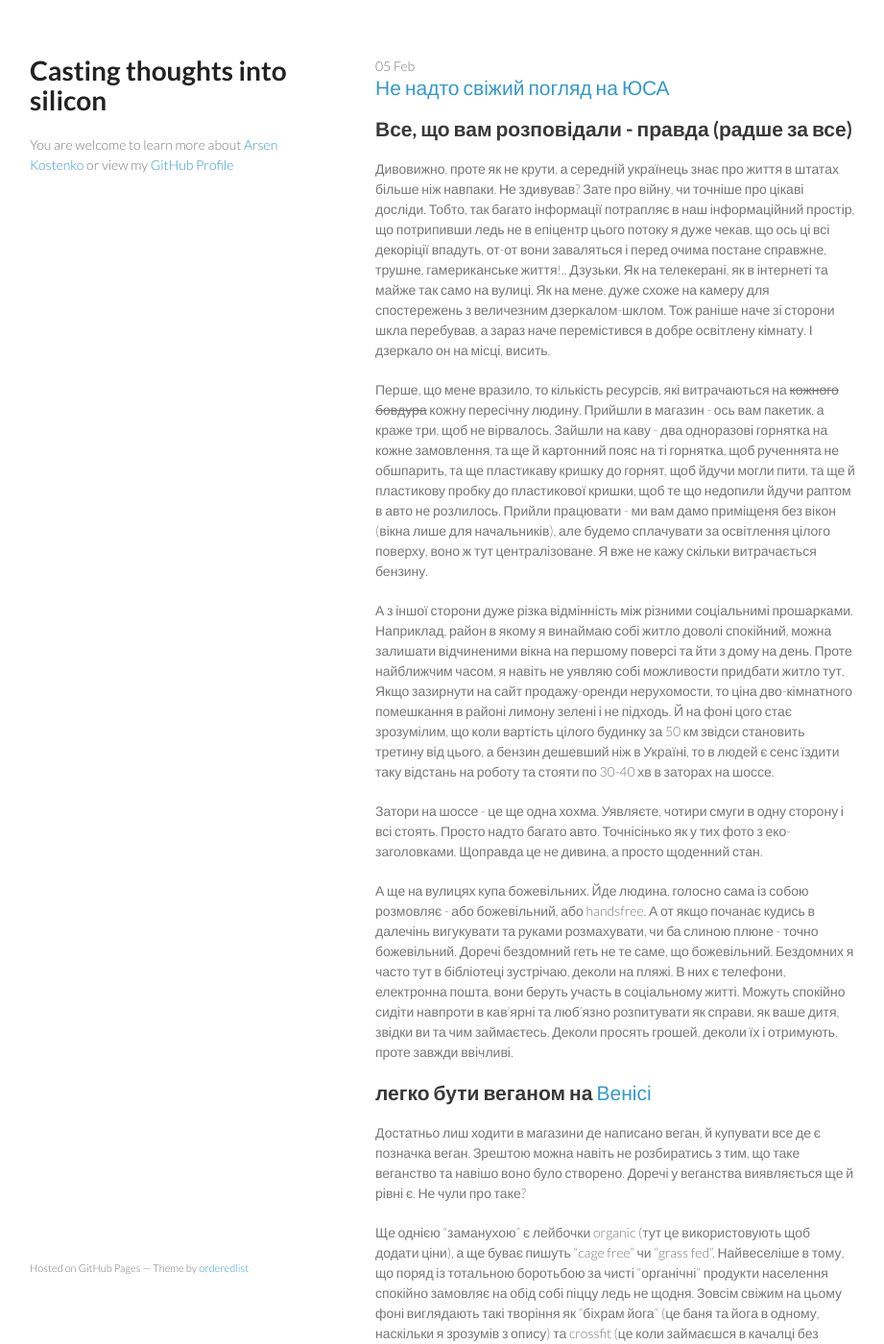
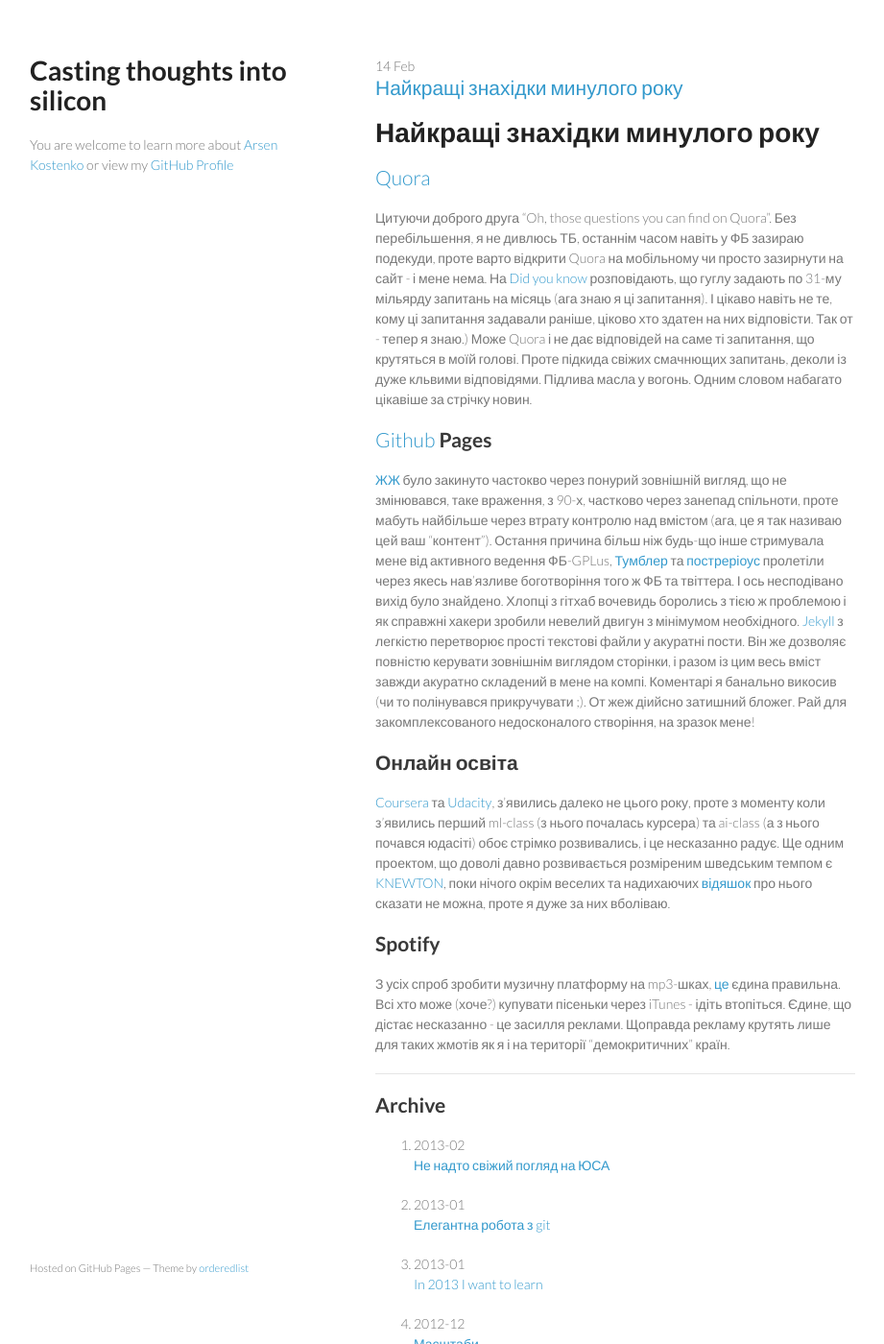
Before and after one commit to kosty/kosty.github.com, a Jekyll site: the page built from index.html, in a window 1280 px wide and 1400 px high. Shown: the whole window at 96% size, without its empty margins (179-1100 px from the left). Built offline with Jekyll 4.4.1, drawn with Linux system fonts in a browser that asks for light colours; Markdown is read by kramdown in place of the engine named in the settings; some of the changed text lies outside the part shown.

Commit message:
"best of" category started

```diff
--- a/_posts/2013-02-05-Not-so-fresh-look-at-us.markdown
+++ b/_posts/2013-02-05-Not-so-fresh-look-at-us.markdown
@@ -12,7 +12,7 @@
 Дивовижно, проте як не крути, а середній українець знає про життя в штатах більше ніж навпаки. Не здивував? Зате про війну, чи точніше про цікаві досліди. Тобто, так багато інформації потрапляє в наш інформаційний простір, що потрипивши ледь не в епіцентр цього потоку я дуже чекав, що ось ці всі декоріції впадуть, от-от вони заваляться і перед очима постане справжне, трушне, гамериканське життя!.. Дзузьки. Як на телекерані, як в інтернеті та майже так само на вулиці.
  Як на мене, дуже схоже на камеру для спостережень з величезним дзеркалом-шклом. Тож раніше наче зі сторони шкла перебував, а зараз наче перемістився в добре освітлену кімнату. І дзеркало он на місці, висить.
 
-Перше, що мене вразило, то кількість ресурсів, які витрачаються на ~~кожного бовдура~~ кожну пересічну людину. Прийшли в магазин - ось вам пакетик, а краже три, щоб не вірвалось. Зайшли на каву - два одноразові горнятка на кожне замовлення, та ще й картонний пояс на ті горнятка, щоб рученнята не обшпарить, та ще пластикаву кришку до горнят, щоб йдучи могли пити, та ще й пластикову пробку до пластикової кришки, щоб те що недопили йдучи раптом в авто не розлилось. Прийли працювати - ми вам дамо приміщеня без вікон (вікна лише для начальників), але будемо сплачувати за освітлення цілого поверху, воно ж тут централізоване. Я вже не кажу скільки витрачається бензину.
+Перше, що мене вразило, то кількість ресурсів, які витрачаються на ~~кожного бовдура~~ кожну пересічну людину. Прийшли в магазин - ось вам пакетик, а краще три, щоб не вірвалось. Зайшли на каву - два одноразові горнятка на кожне замовлення, та ще й картонний пояс на ті горнятка, щоб рученнята не обшпарить, та ще пластикаву кришку до горнят, щоб йдучи могли пити, та ще й пластикову пробку до пластикової кришки, щоб те що недопили йдучи раптом в авто не розлилось. Прийли працювати - ми вам дамо приміщеня без вікон (вікна лише для начальників), але будемо сплачувати за освітлення цілого поверху, воно ж тут централізоване. Я вже не кажу скільки витрачається бензину.
 
 А з іншої сторони дуже різка відмінність між різними соціальнимі прошарками. Наприклад, район в якому я винаймаю собі житло доволі спокійний, можна залишати відчиненими вікна на першому поверсі та йти з дому на день. Проте найближчим часом, я навіть не уявляю собі можливости придбати житло тут. Якщо зазирнути на сайт продажу-оренди нерухомости, то ціна дво-кімнатного помешкання в районі лимону зелені і не підходь. Й на фоні цого стає зрозумілим, що коли вартість цілого будинку за 50 км звідси становить третину від цього, а бензин дешевший ніж в Україні, то в людей є сенс їздити таку відстань на роботу та стояти по 30-40 хв в заторах на шоссе.
 
--- /dev/null
+++ b/_posts/2013-02-14-Best-of-the-year.markdown
@@ -0,0 +1,26 @@
+---
+layout: post
+title: Найкращі знахідки минулого року
+category: bestof
+tags: stuff report
+published: true
+summary: Найкращі відкриття за останній час
+---
+
+# Найкращі знахідки минулого року
+
+## [Quora](http://www.quora.com/)
+
+Цитуючи доброго друга "Oh, those questions you can find on Quora". Без перебільшення, я не дивлюсь ТБ, останнім часом навіть у ФБ зазираю подекуди, проте варто відкрити  Quora на мобільному чи просто зазирнути на сайт - і мене нема. На [Did you know](http://www.youtube.com/watch?v=YmwwrGV_aiE) розповідають, що гуглу задають по 31-му мільярду запитань на місяць (ага знаю я ці запитання). І цікаво навіть не те, кому ці запитання задавали раніше, ціково хто здатен на них відповісти. Так от - тепер я знаю.) Може Quora і  не дає відповідей на саме ті запитання, що крутяться в моїй голові. Проте підкида свіжих смачнющих запитань, деколи із дуже кльвими відповідями. Підлива масла у вогонь. Одним словом набагато цікавіше за стрічку новин.
+
+## [Github](https://github.com/) Pages
+
+[ЖЖ](http://users.livejournal.com/kosty_/) було закинуто частокво через понурий зовнішній вигляд, що не змінювався, таке враження, з 90-х, частково через занепад спільноти, проте мабуть найбільше через втрату контролю над вмістом (ага, це я так називаю цей ваш "контент"). Остання причина більш ніж будь-що інше стримувала мене від активного ведення ФБ-GPLus, [Тумблер](https://www.tumblr.com/) та [постреріоус](https://posterous.com/) пролетіли через якесь нав'язливе боготворіння того ж ФБ та твіттера. І ось несподівано вихід було знайдено. Хлопці з гітхаб вочевидь боролись з тією ж проблемою і як справжні хакери зробили невелий двигун з мінімумом необхідного. [Jekyll](http://jekyllrb.com/) з легкістю перетворює прості текстові файли у акуратні пости. Він же дозволяє повністю керувати зовнішнім виглядом сторінки, і разом із цим весь вміст завжди акуратно складений в мене на компі. Коментарі я банально викосив (чи то полінувався прикручувати ;). От жеж діийсно затишний бложег. Рай для закомплексованого недосконалого створіння, на зразок мене!
+
+## Онлайн освіта
+
+[Coursera](https://www.coursera.org/) та [Udacity](https://www.udacity.com/), з'явились далеко не цього року, проте з моменту коли з'явились перший ml-class (з нього почалась курсера) та ai-class (а з нього почався юдасіті) обоє стрімко розвивались, і це несказанно радує. Ще одним проектом, що доволі давно розвивається розміреним шведським темпом є [KNEWTON](http://www.knewton.com/), поки нічого окрім веселих та надихаючих [відяшок](http://www.youtube.com/watch?v=quYDkuD4dMU) про нього сказати не можна, проте я дуже за них вболіваю.
+
+## Spotify
+
+З усіх спроб зробити музичну платформу на mp3-шках, [це](https://www.spotify.com/) єдина правильна. Всі хто може (хоче?) купувати пісеньки через iTunes - ідіть втопіться. Єдине, що дістає несказанно - це засилля реклами. Щоправда рекламу крутять лише для таких жмотів як я і на території "демокритичних" країн.
```
Also changed, not shown: 1 other file.
